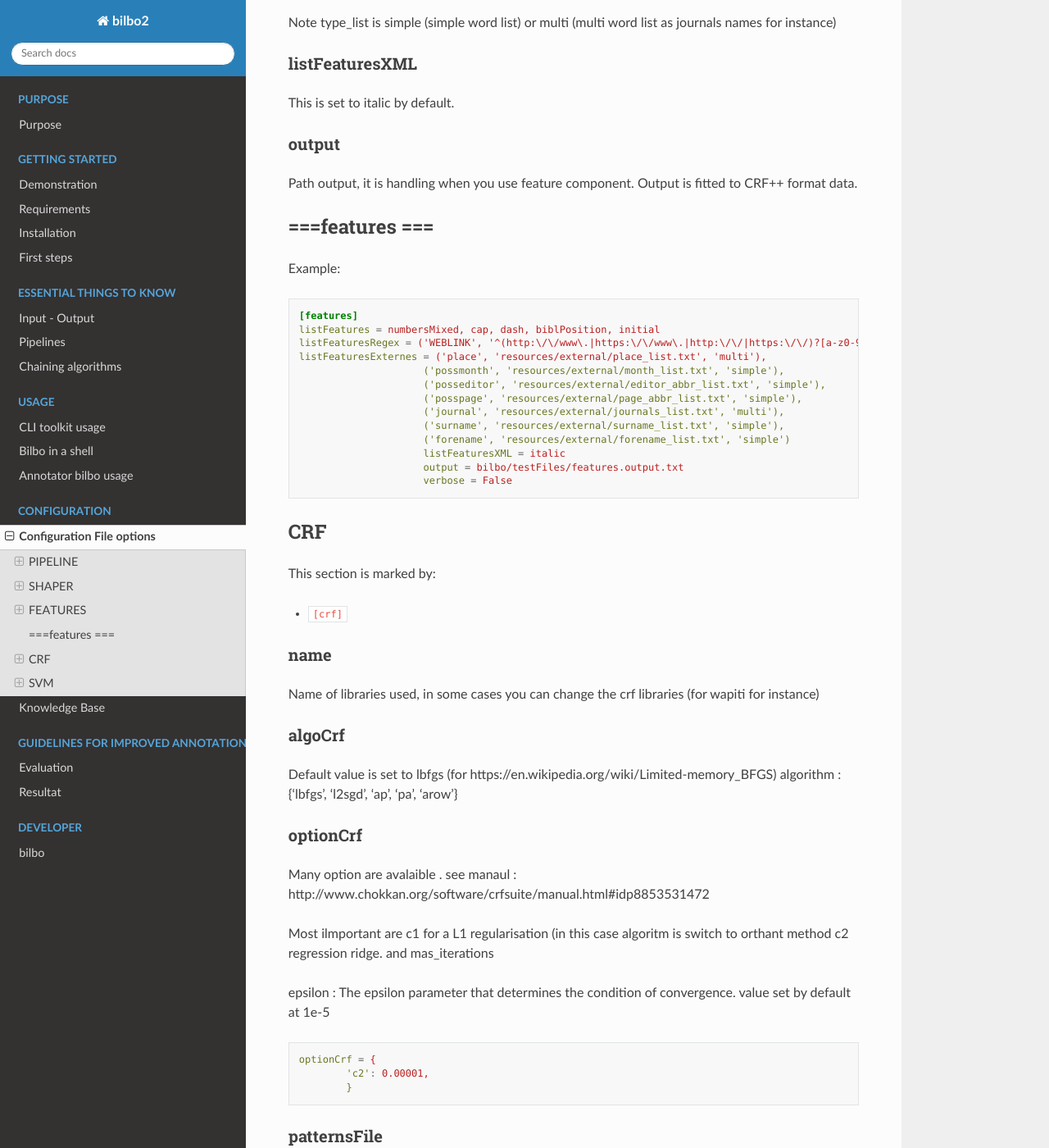
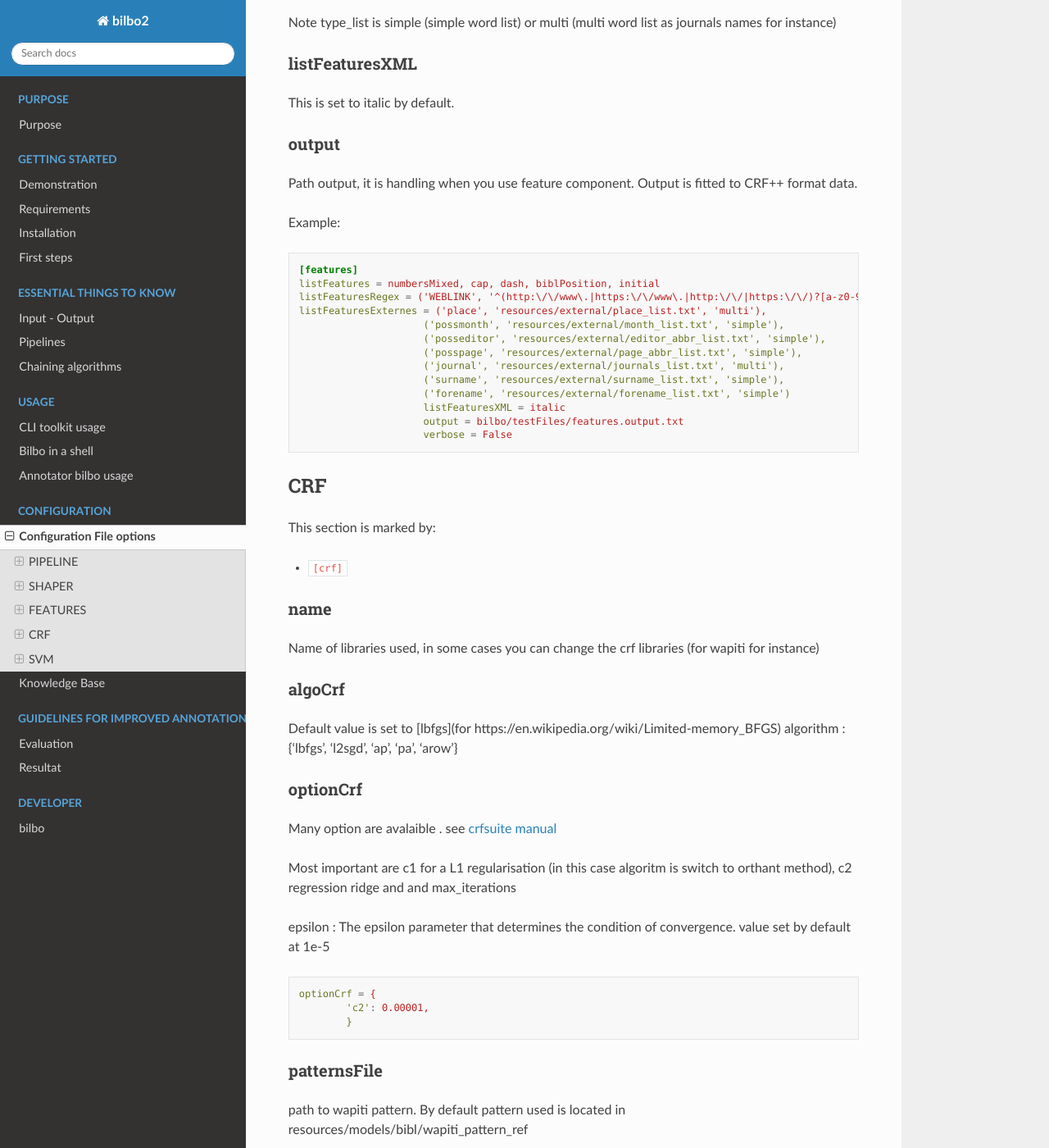
Before and after one commit to OpenEdition/bilbo2, a Sphinx documentation site: the page built from docs/source/configuration/options.md, in a window 1280 px wide and 1400 px high, scrolled down 2151 px. Shown: the whole window at 82% size. Built offline with Sphinx 7.4.7 and the Read the Docs theme 2.0.0, drawn with Linux system fonts in a browser that asks for light colours.

Commit message:
Docs configuration

````diff
--- a/docs/source/configuration/options.md
+++ b/docs/source/configuration/options.md
@@ -28,7 +28,7 @@
 
 
 
-## SHAPER ###
+## SHAPER ##
 
 This section is marked by:
 * `[shaper]`
@@ -59,7 +59,7 @@
 
 
 
-## FEATURES ###
+## FEATURES ##
 
 This section is marked by:
 * `[features]`
@@ -88,7 +88,6 @@
 ### output ###
 Path output, it is handling when you use feature component. Output is fitted to CRF++ format data.
 
-## ===features === ##
 
 Example:
 ```ini
@@ -108,7 +107,7 @@
 ```
 
 
-## CRF ###
+## CRF ##
 
 This section is marked by:
 * `[crf]`
@@ -119,16 +118,14 @@
 
 ### algoCrf ###
 
-Default value is set to lbfgs (for https://en.wikipedia.org/wiki/Limited-memory_BFGS)
+Default value is set to [lbfgs](for https://en.wikipedia.org/wiki/Limited-memory_BFGS)
 algorithm : {‘lbfgs’, ‘l2sgd’, ‘ap’, ‘pa’, ‘arow’}
 
 ### optionCrf ###
 
-Many option are avalaible . see manaul : http://www.chokkan.org/software/crfsuite/manual.html#idp8853531472
+Many option are avalaible . see [crfsuite manual](http://www.chokkan.org/software/crfsuite/manual.html#idp8853531472)
 
-Most ilmportant are c1 for a L1 regularisation (in this case algoritm is switch to orthant method
-c2 regression ridge.
-and mas_iterations
+Most important are c1 for a L1 regularisation (in this case algoritm is switch to orthant method), c2 regression ridge and and max_iterations
 
 epsilon : The epsilon parameter that determines the condition of convergence. value set by default at  1e-5
 
````
